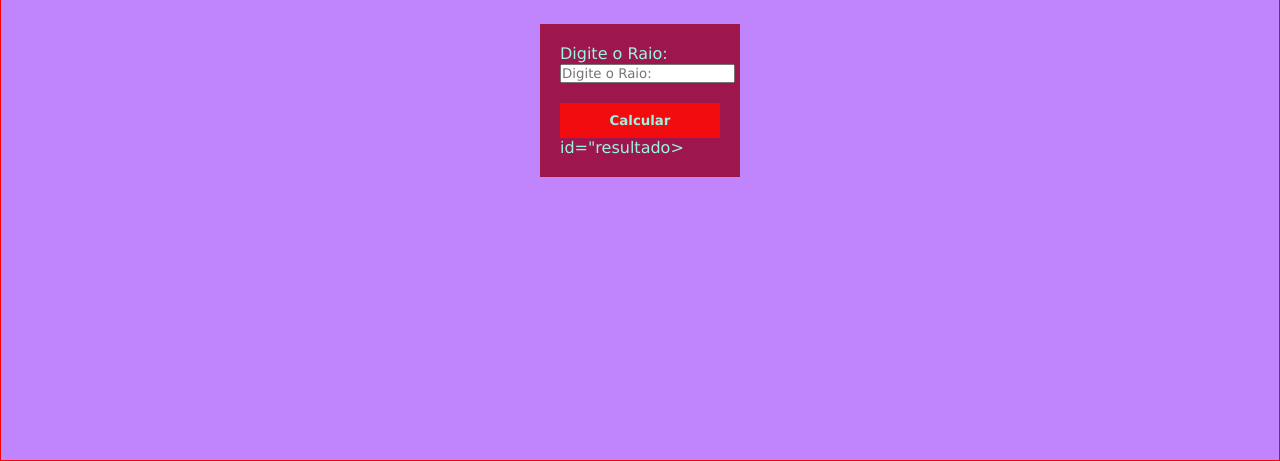
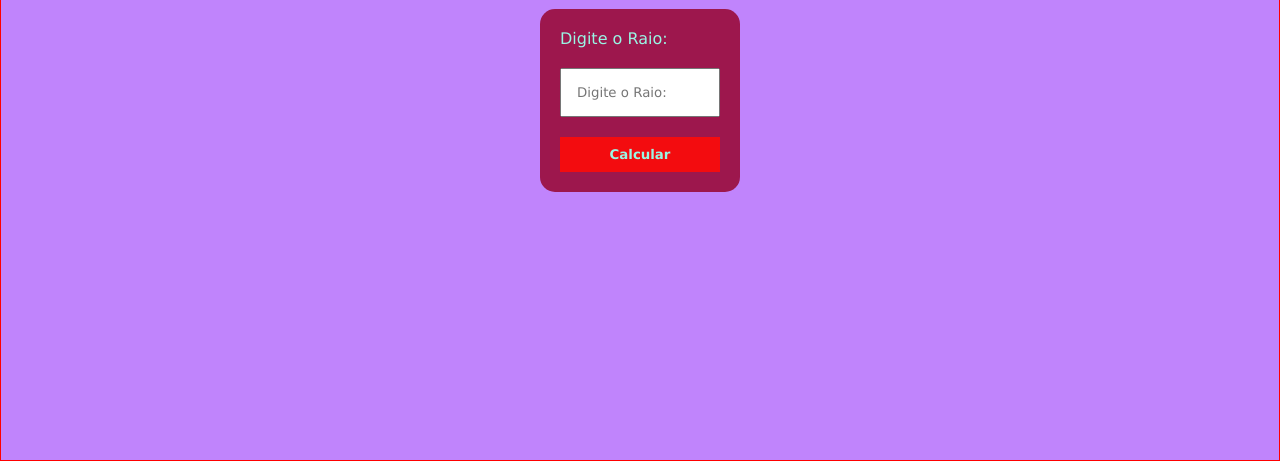
Before and after one commit to imlau14/atividade7, a plain HTML site: page pages/calculadora-raio/calculadora-raio.html in a window 1280 px wide. Shown: the part 339-800 px from the top of the page. Drawn offline with Linux system fonts and the light colour scheme.

Commit message:
estilizacao da calculadora terminada

```diff
--- a/pages/calculadora-raio/calculadora-raio.css
+++ b/pages/calculadora-raio/calculadora-raio.css
@@ -33,6 +33,7 @@ main{
     width: 200px;
     background-color: var(--a-hover);
     padding: 20px;
+    border-radius: 15px;
 }
 
 button{
@@ -40,12 +41,24 @@ button{
     padding: 10px;
     margin-top: 20px;
     background-color: var(--backgroundbutton);
-    font-weight: 800;
+    font-weight: 700;
     color: var(--text-color);
     border: none;
     cursor: pointer;
+    transition: background .3s;
 }
 
-button :hover {
-    background-color: var(--text-color);
+button:hover {
+    background-color: var(--a-hover);
 }
+
+input {
+    width: 100%;
+    padding: 15px;
+    margin-top: 20px;
+
+}
+
+.form a{
+
+}
--- a/pages/calculadora-raio/calculadora-raio.html
+++ b/pages/calculadora-raio/calculadora-raio.html
@@ -18,9 +18,9 @@
             <input type="number" id="raio" placeholder="Digite o Raio: ">
         </form>
         <button>Calcular</button>
-        <p>id="resultado>
+        <p id="resultado"></p>
 
-        </p>
+
     </main>
 </body>
 </html>
--- a/style.css
+++ b/style.css
@@ -43,7 +43,7 @@ a {
 
 }
 
-:hover a {
+a:hover {
     display: block;
      color: var(--a-hover);
      transform: scale(1.1);
```
